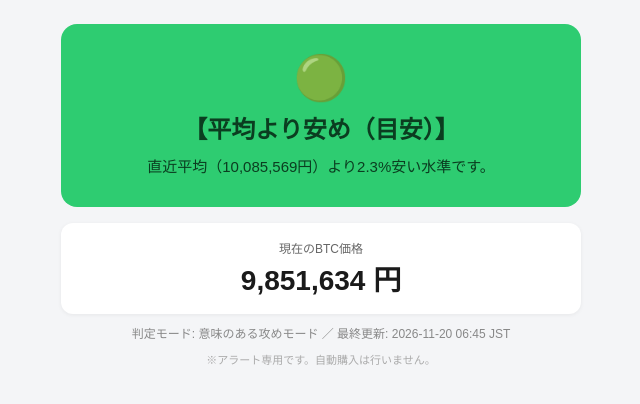
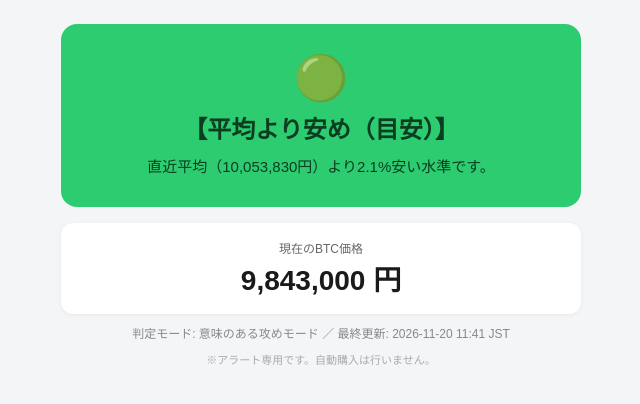
Before and after one commit to daikiogita0708-lab/btc-signal, a plain HTML site: page index.html in a window 1280 px wide. Shown: the full height of the page, 319-959 px from the left. Drawn offline with Linux system fonts and the light colour scheme.

Commit message:
deploy: 9935a8fbe2170b54b640a16f21b51a0772d12095

```diff
--- a/index.html
+++ b/index.html
@@ -22,13 +22,13 @@
   <div class="card">
     <div class="emoji">🟢</div>
     <div class="title">【平均より安め（目安）】</div>
-    <div class="reason">直近平均（10,085,569円）より2.3%安い水準です。</div>
+    <div class="reason">直近平均（10,053,830円）より2.1%安い水準です。</div>
   </div>
   <div class="price">
     <div class="label">現在のBTC価格</div>
-    <div class="value">9,851,634 円</div>
+    <div class="value">9,843,000 円</div>
   </div>
-  <div class="meta">判定モード: 意味のある攻めモード ／ 最終更新: 2026-11-20 06:45 JST</div>
+  <div class="meta">判定モード: 意味のある攻めモード ／ 最終更新: 2026-11-20 11:41 JST</div>
   <div class="note">※アラート専用です。自動購入は行いません。</div>
 </body>
 </html>
```
